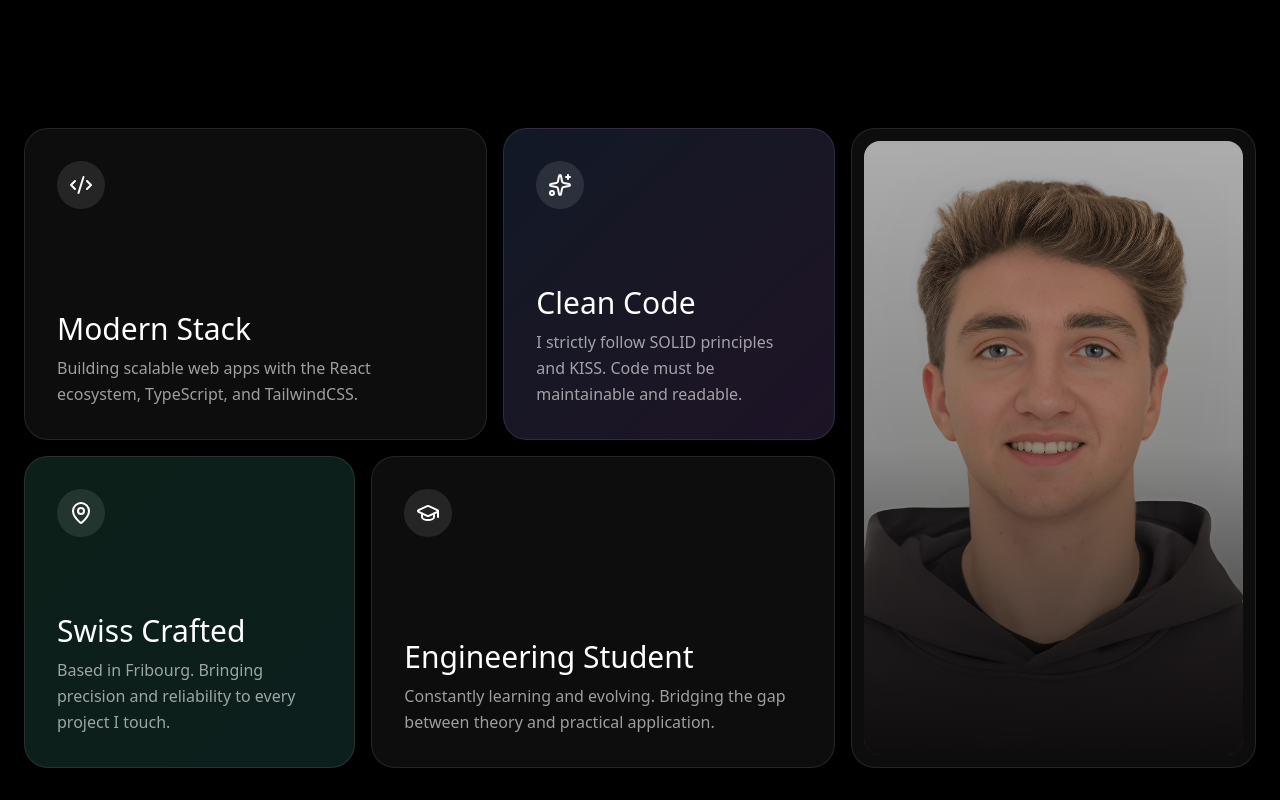
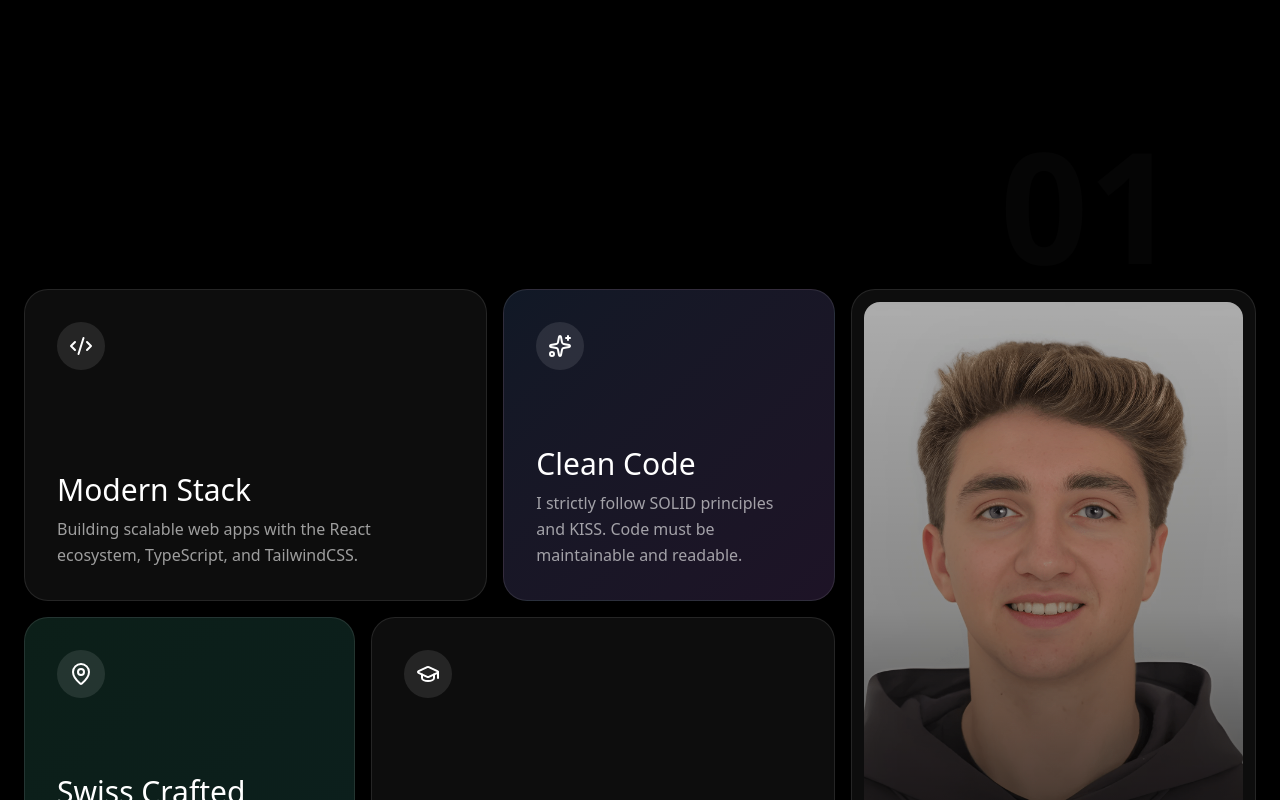
Before and after one commit to henchoznoe/Portfolio, a Next.js app: page / in a window 1280 px wide. Shown: the part 800-1600 px from the top of the page. Built offline with nearby package versions, Linux system fonts and the light colour scheme.

Commit message:
feat: Add `RevealTitle` to the About section and refine the Skills section layout by adjusting margins and removing a descriptive paragraph.

```diff
--- a/components/sections/about-section.tsx
+++ b/components/sections/about-section.tsx
@@ -7,6 +7,7 @@ import type { LucideIcon } from 'lucide-react'
 import { Code2, GraduationCap, MapPin, Sparkles } from 'lucide-react'
 import Image from 'next/image'
 import { useState } from 'react'
+import { RevealTitle } from '../ui/reveal-title'
 
 const SPRING_CONFIG = {
     type: 'spring',
@@ -109,6 +110,17 @@ export const AboutSection = () => {
 
     return (
         <section id="about" className="relative mx-auto w-full max-w-7xl px-6 py-32">
+            <div className="mb-10 relative z-10">
+                <div className="absolute top-0 right-0 md:right-20 text-[12vw] font-bold text-white/[0.02] pointer-events-none select-none font-mono leading-none z-0">
+                    01
+                </div>
+
+                <RevealTitle
+                    text="About Me"
+                    className="text-5xl md:text-7xl lg:text-8xl font-bold tracking-tight"
+                />
+            </div>
+
             <div className="flex min-h-[80vh] w-full flex-col gap-4 lg:flex-row">
                 <div className="flex w-full flex-col gap-4 lg:w-8/12">
                     <div className="flex h-full min-h-[300px] flex-col gap-4 md:flex-row">
--- a/components/sections/skills-section.tsx
+++ b/components/sections/skills-section.tsx
@@ -3,10 +3,10 @@
 'use client'
 
 import { RevealTitle } from '@/components/ui/reveal-title'; // Import du nouveau composant
-import { useGSAP } from '@gsap/react'
-import gsap from 'gsap'
-import { ScrollTrigger } from 'gsap/ScrollTrigger'
-import { useRef } from 'react'
+import { useGSAP } from '@gsap/react';
+import gsap from 'gsap';
+import { ScrollTrigger } from 'gsap/ScrollTrigger';
+import { useRef } from 'react';
 
 gsap.registerPlugin(ScrollTrigger)
 
@@ -62,7 +62,7 @@ export const SkillsSection = () => {
     return (
         <section id="skills" ref={containerRef} className="py-32 px-4 bg-black relative overflow-hidden">
             <div className="max-w-6xl mx-auto">
-                <div className="mb-24">
+                <div className="mb-10">
                     {/* Background number décoratif (optionnel) */}
                      <div className="absolute top-20 right-0 md:right-20 text-[12vw] font-bold text-white/[0.02] pointer-events-none select-none font-mono leading-none z-0">
                         03
@@ -73,10 +73,6 @@ export const SkillsSection = () => {
                         text="Core Capabilities"
                         className="text-5xl md:text-7xl lg:text-8xl font-bold tracking-tight"
                     />
-
-                    <p className="mt-6 text-lg text-white/50 max-w-xl font-light">
-                        My technical weapon of choice. Built for scale, performance, and maintainability.
-                    </p>
                 </div>
 
                 <div
```
